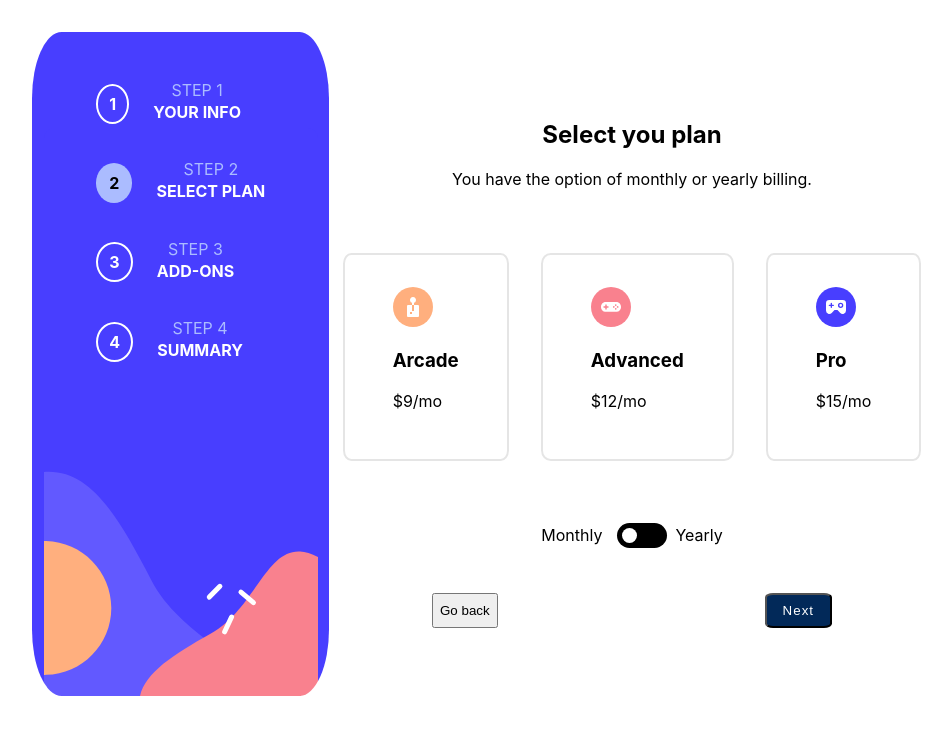
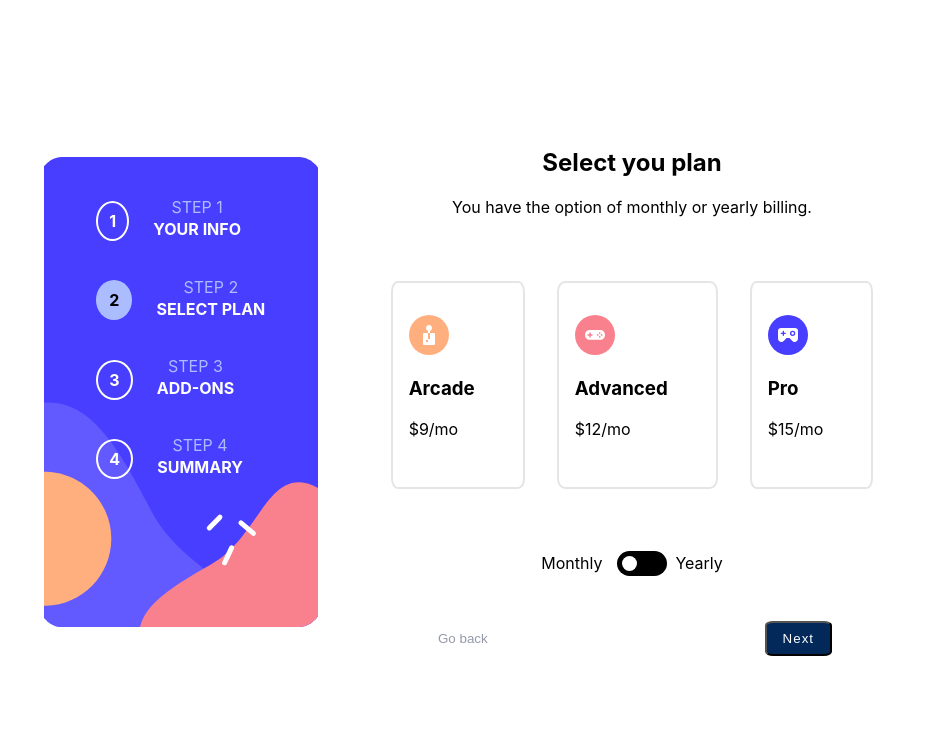
Before and after one commit to anmol1468/multistep-payment-page, a React (Create React App) app: page / in a window 1280 px wide. Both pictures are taken after a click on the button "Next". Shown: the top 734 px of the page, without its empty margins (208-1160 px from the left). Built offline with nearby package versions, Linux system fonts and the light colour scheme.

Commit message:
worked on design

```diff
--- a/src/features/components/additional/_additionals.scss
+++ b/src/features/components/additional/_additionals.scss
@@ -1,4 +1,5 @@
 .addionals {
+  width: 100%;
 
   .add-on {
     display: flex;
--- a/src/features/components/currentDisplay/CurrentDisplay.jsx
+++ b/src/features/components/currentDisplay/CurrentDisplay.jsx
@@ -23,7 +23,7 @@ function CurrentDisplay() {
     <div className='currentDisplay'>
       {currentDisplay.options[currentDisplay.currentNum]}
       <div className="currentDisplay__buttons">
-        <button class='previous-button' onClick={backHandler}>Go back</button>
+        <button class={`previous-button ${currentDisplay.currentNum===0? 'hidden': ''}`} onClick={backHandler}>Go back</button>
         <button class='next-button' onClick={nextHandler}>Next</button>
       </div>
     </div>
--- a/src/features/components/currentDisplay/_currentDisplay.scss
+++ b/src/features/components/currentDisplay/_currentDisplay.scss
@@ -1,5 +1,9 @@
 .currentDisplay {
   width: 50%;
+  // height: 95vh;
+  display: flex;
+  flex-direction: column;
+  justify-content: space-between;
 
   &__buttons {
     display: flex;
@@ -13,5 +17,15 @@
         border-radius: 12%;
         letter-spacing: 1px
       }
+
+    .previous-button {
+      background-color: transparent;
+      color: #9699AA;
+      border: none;
+
+      &.hidden {
+        opacity: 0;
+      }
+    }
   }
 }
--- a/src/features/components/plans/Plan.jsx
+++ b/src/features/components/plans/Plan.jsx
@@ -63,7 +63,7 @@ function Plan() {
           }}>
             <img src={plan.logo} alt="advanced-logo" />
             <h3>{plan.name}</h3>
-          {planSelected.frequency==='monthly' ?<p>{`$${plan.monthly}/mo`}</p>: <div><p>{`$${plan.yearly}/yr`}</p><p>2 months free</p></div> }
+          {planSelected.frequency==='monthly' ?<p>{`$${plan.monthly}/mo`}</p>: <div><p>{`$${plan.yearly}/yr`}</p><p className='free'>2 months free</p></div> }
           </div>
           })
         }
--- a/src/features/components/plans/_plan.scss
+++ b/src/features/components/plans/_plan.scss
@@ -5,11 +5,15 @@
     justify-content: center;
 
     .option {
-      padding: 2rem 3rem;
+      padding: 2rem 3rem 2rem 1rem;
       margin: 3rem 1rem;
       border-radius: 5%;
       text-align: left;
       border: 2px solid rgb(0, 0, 0, 0.1);
+
+      .free {
+        font-size: 0.8rem;
+      }
 
       &.selected {
         border-color: #483EFF;
--- a/src/features/components/steps/_steps.scss
+++ b/src/features/components/steps/_steps.scss
@@ -2,10 +2,11 @@
   display: flex;
   flex-direction: column;
   background-image: url('../../../assets/images/bg-sidebar-desktop.svg');
-  background-color: #483EFF;
-  padding: 2rem 4rem;
+  // background-color: #483EFF;
+  padding: 1.5rem 4rem 8rem 4rem;
   background-position: bottom;
-  height: 75vh;
+  max-height: 50rem;
+  // height: 75vh;
   border-radius: 10%;
   background-repeat: no-repeat;
 
--- a/src/features/pages/paymentPage/_payment.scss
+++ b/src/features/pages/paymentPage/_payment.scss
@@ -4,4 +4,5 @@
   width: 50rem;
   margin: 2rem auto;
   align-items: center;
+  height: 90vh;
 }
```
